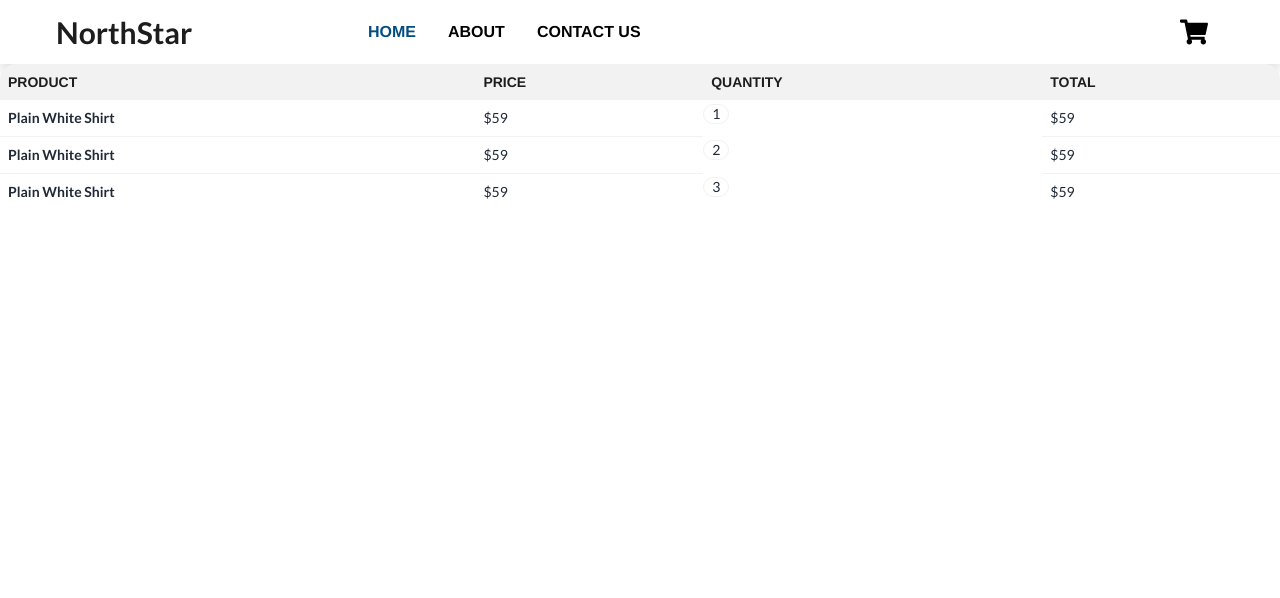
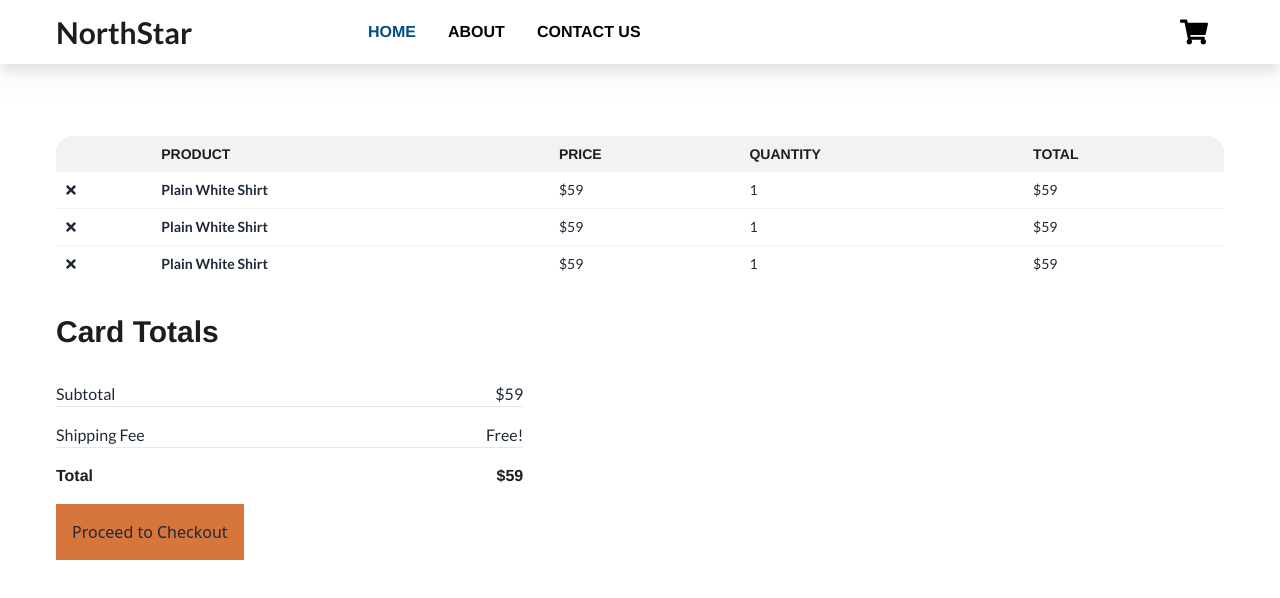
Before and after one commit to Natacha-Danbadan/Fashion-E--Commerce-Task, a React (Create React App) app: page /cart in a window 1280 px wide. Shown: the top 598 px of the page. Built offline with nearby package versions, Linux system fonts and the light colour scheme; no server answers.

Commit message:
added a store folder

```diff
--- a/src/components/CallToAction.jsx
+++ b/src/components/CallToAction.jsx
@@ -6,8 +6,8 @@ import IconCallFour from '../assets/IconCallFour.svg'
 
 const CallToAction = () => {
   return (
-    <div className="">
-      <div className="flex lg:justify-between lg:w-[1366px] lg:flex-row flex-col md:px-14 px-8 pt-8 md:flex-col">
+    <div className="md:px-14 px-8">
+      <div className="grid grid-cols-1 md:grid-cols-2 lg:grid-cols-4 xl:grid-cols-4 gap-[20px] mx-auto md:mx-w-none md:mx-0">
         <div className="w-[300px] flex mb-4">
           <img src={IconCallOne} alt="truck" />
           <div className="ml-5">
@@ -45,30 +45,30 @@ const CallToAction = () => {
           </div>
         </div>
       </div>
-      <div className="flex lg:flex-row flex-col md:px-4 px-6 pt-8 space-x-6 md:flex-row ml-4">
-        <div className="flex">
-          <div className="w-[600px] h-[300px] bg-black text-center justify-center items-center mb-5">
-            <h2 className="text-white font-lato uppercase text-[32px] m-5">
+      <div className="grid grid-cols-1 md:grid-cols-2 gap-[30px] mt-10 mx-auto">
+        <div className="mb-8">
+            <div className="p-4 bg-black text-center justify-center items-center py-16">
+              <h2 className="text-white font-lato uppercase text-[32px]">
               Peace of mind
-            </h2>
-            <p className="text-white font-lato text-[18px] m-8">
-              A one-stop platform for all your fashion needs, hassle-free. Buy
-              with a peace of mind.
-            </p>
-            <button className="text-purple-500 w-[120px] h-[40px] bg-white hover:bg-purple-300">
-              BUY NOW
-            </button>
-          </div>
+              </h2>
+              <p className="text-white font-lato text-[18px] mb-6">
+              A one-stop platform for all your fashion needs, hassle-free. Buy with a peace of mind.
+              </p>
+              <button className="text-active p-4 bg-white hover:bg-active hover:text-white">
+                BUY NOW
+              </button>
+            </div>
         </div>
-        <div className="flex">
-          <div className="w-[600px] h-[300px] bg-black text-center justify-center items-center mb-4">
-            <h2 className="text-white font-lato uppercase text-[32px] m-5">
+
+        <div className="mb-8">
+          <div className="p-4 h-[310px] bg-black text-center justify-center items-center py-16">
+            <h2 className="text-white font-lato uppercase text-[32px]">
               BUY 2 GET 1 FREE
             </h2>
-            <p className="text-white font-lato text-[18px] m-8">
+            <p className="text-white font-lato text-[18px] mb-6">
               End of season sale. Buy any 2 items of your choice and get 1 free.
             </p>
-            <button className="text-purple-500 w-[120px] h-[40px] bg-white hover:bg-purple-200">
+            <button className="text-active p-4 bg-white hover:bg-active hover:text-white">
               BUY NOW
             </button>
           </div>
--- a/src/components/CartDetails.jsx
+++ b/src/components/CartDetails.jsx
@@ -1,12 +1,14 @@
+import CartSingle from "./CartSingle";
 
 
 function CartDetails() {
   return (
-    <div className="">
-      <div className="overflow-x-auto mb-4">
+    <div className="mt-10">
+      <div className="mb-8">
         <table className="table table-compact w-full">
           <thead className="font-arimo font-bold text-hero">
             <tr>
+              <th></th>
               <th>Product</th>
               <th>Price</th>
               <th>Quantity</th>
@@ -14,29 +16,28 @@ function CartDetails() {
             </tr>
           </thead>
           <tbody>
-            <tr className="font-lato">
-              <th>Plain White Shirt</th>
-              <td>$59</td>
-              <td className="badge badge-ghost">1</td>
-              <td>$59</td>
-            </tr>
-            <tr className="font-lato">
-              <th>Plain White Shirt</th>
-              <td>$59</td>
-              <td className="badge badge-ghost">2</td>
-              <td>$59</td>
-            </tr>
-            <tr className="font-lato">
-              <th>Plain White Shirt</th>
-              <td>$59</td>
-              <td className="badge badge-ghost">3</td>
-              <td>$59</td>
-            </tr>
+            <CartSingle/>
+            <CartSingle/>
+            <CartSingle/>
           </tbody>
         </table>
       </div>
-      <div className="w-1/2">
 
+      <div className="w-2/5">
+        <h3 className="mb-8 font-arimo text-hero font-bold text-3xl">Card Totals</h3>
+        <div className="flex border-b justify-between mb-4 font-lato">
+          <p>Subtotal</p>
+          <p className="">$59</p>
+        </div>
+        <div className="flex border-b justify-between mb-4 font-lato">
+          <p>Shipping Fee</p>
+          <p>Free!</p>
+        </div>
+        <div className="flex justify-between font-arimo mb-4 text-hero font-bold">
+          <p>Total</p>
+          <p>$59</p>
+        </div>
+        <button className="bg-checkout p-4">Proceed to Checkout</button>
       </div>
     </div>
   );
--- /dev/null
+++ b/src/components/CartSingle.jsx
@@ -0,0 +1,17 @@
+import { FaTimes } from "react-icons/fa";
+
+function CartSingle() {
+  return (
+    <tr className="font-lato">
+      <th>
+        <FaTimes />
+      </th>
+      <th>Plain White Shirt</th>
+      <td>$59</td>
+      <td className="">1</td>
+      <td>$59</td>
+    </tr>
+  );
+}
+
+export default CartSingle;
--- a/src/components/SingleItem.jsx
+++ b/src/components/SingleItem.jsx
@@ -7,14 +7,12 @@ function SingleItem({product}) {
   const { id, image, title,price } = product
   return (
     <div>
-      <div className="border border-[#e4e4e4] h-[342px] w-[295px] mb-4 relative overflow-hidden group transition bg-white">
+      <div className="border border-[#e4e4e4] h-[342px] w-[295px] mb-4 relative overflow-hidden group transition">
         <div className="w-full h-full flex justify-center items-center">
           <div className='w-[295px] mx-auto flex justify-center items-center'>
             <img className='max-j-[160px] group-hover:scale-110 transition duration-300' src={image} alt="" />
           </div>
         </div>
-
-
         <div className="absolute top-0 right-0 group-hover:right-2 p-2 opacity-0 group-hover:opacity-100 transition-all duration-300">
           <Link to ={`/product/${id}`}>
             <button>
@@ -26,14 +24,13 @@ function SingleItem({product}) {
         </div>
       </div>
 
-
       <div>
         <div className='flex justfy-center'>
           <Link to = {`/product/${id}`}>
-            <h2 className='font-semibold mb-1 font-arimo lg:mx-auto'>{title}</h2>
+            <h2 className='font-semibold text-center mb-1 font-arimo lg:mx-auto'>{title}</h2>
           </Link>
         </div>
-        <div className="font-semibold text-neutral-content">${price}</div>
+        <div className="font-semibold text-center text-active font-lato">${price}</div>
       </div>
     </div>
 
--- a/src/index.css
+++ b/src/index.css
@@ -3,10 +3,3 @@
 @tailwind base;
 @tailwind components;
 @tailwind utilities;
-
-
-@layer base {
-    html {
-        font-family: 'Lato', sans-serif;
-    }
-}
--- a/src/pages/Cart.jsx
+++ b/src/pages/Cart.jsx
@@ -2,7 +2,9 @@ import CartDetails from "../components/CartDetails"
 
 function Cart() {
   return (
-    <CartDetails/>
+    <div className="px-6 md:px-14 pt-8">
+      <CartDetails/>
+    </div>
   )
 }
 
--- a/src/pages/Home.jsx
+++ b/src/pages/Home.jsx
@@ -15,8 +15,7 @@ function Home() {
   });
   return (
     <div>
-      <CallToAction/>
-      <section className='py-16'>
+      <section className='py-16 md:px-10 px-8'>
         <div className="container mx-auto">
           <div className="grid grid-cols-1 md:grid-cols-2 lg:grid-cols-4 xl:grid-cols-4 gap-[20px] mx-auto md:mx-w-none md:mx-0">
             {filteredProducts.map((product) => {
@@ -27,6 +26,7 @@ function Home() {
           </div>
         </div>
       </section>
+      <CallToAction/>
     </div>
   )
 }
--- /dev/null
+++ b/src/store/cartStore.jsx
@@ -0,0 +1,24 @@
+import create from "zustand";
+import { persist } from "zustand/middleware";
+
+
+const useCartStore = create(persist((set,get) => ({
+    cart: {},
+    numberInCart: 0,
+    addToCart: (cartObj) => {
+        return set((prevState) => ({ cart: {...prevState.cart, [cartObj.id]: obj}, numberInCart: prevState.numberInCart + 1 }))
+    },
+    removeFromCart: (id) => {
+        let prevCart = get().cart
+        delete prevCart[id]
+        return set((prevState) => ({ cart: prevCart, numberInCart: prevState.numberInCart - 1 }))
+    },
+    existsInCart: (id) => get().cart.hasOwnProperty(id)
+}),
+    {
+        name: "cart-storage",
+        getStorage: () => sessionStorage,
+    }
+))
+
+export default useCartStore
```
Also changed, not shown: src/assets/dummy.jpeg (deleted).
